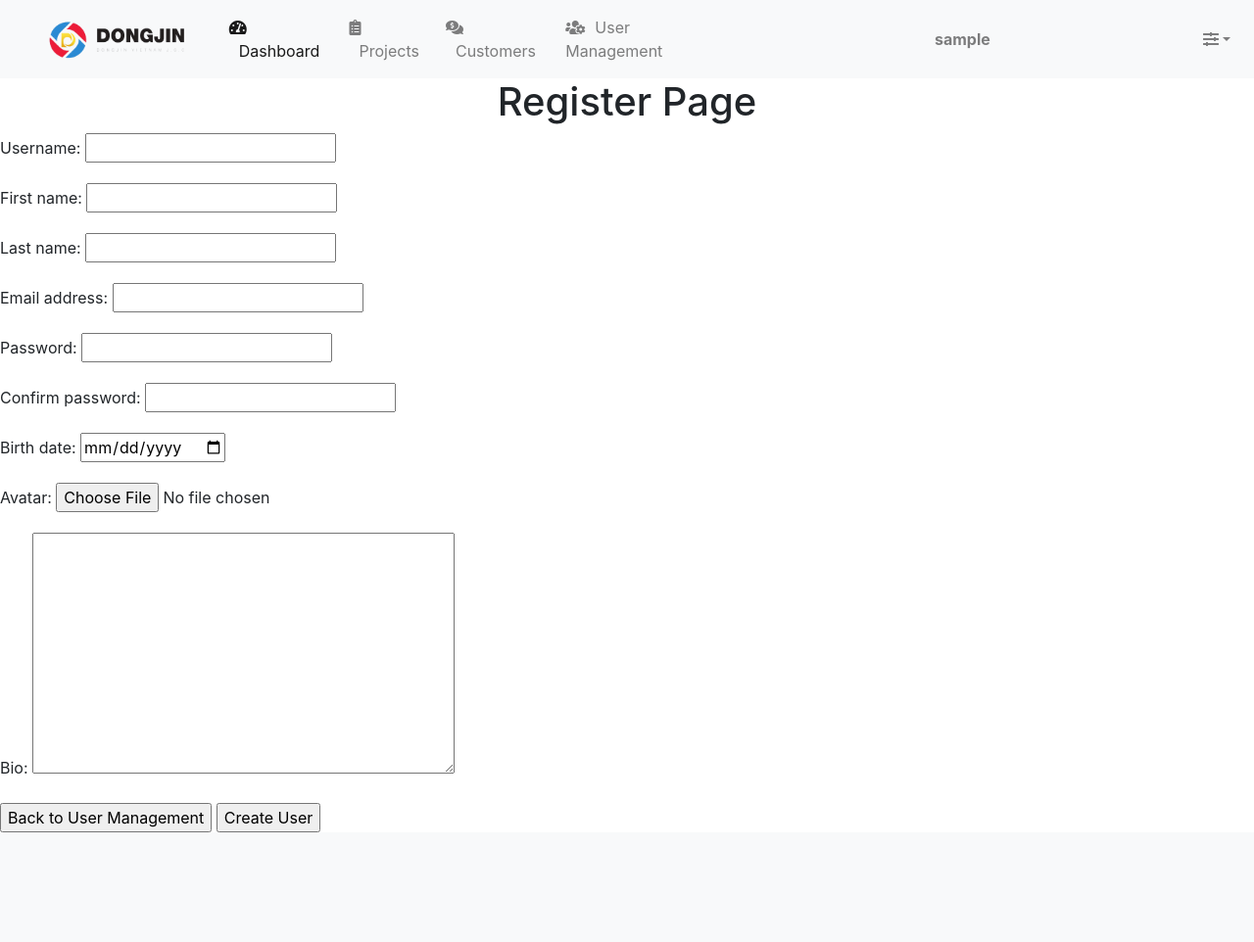
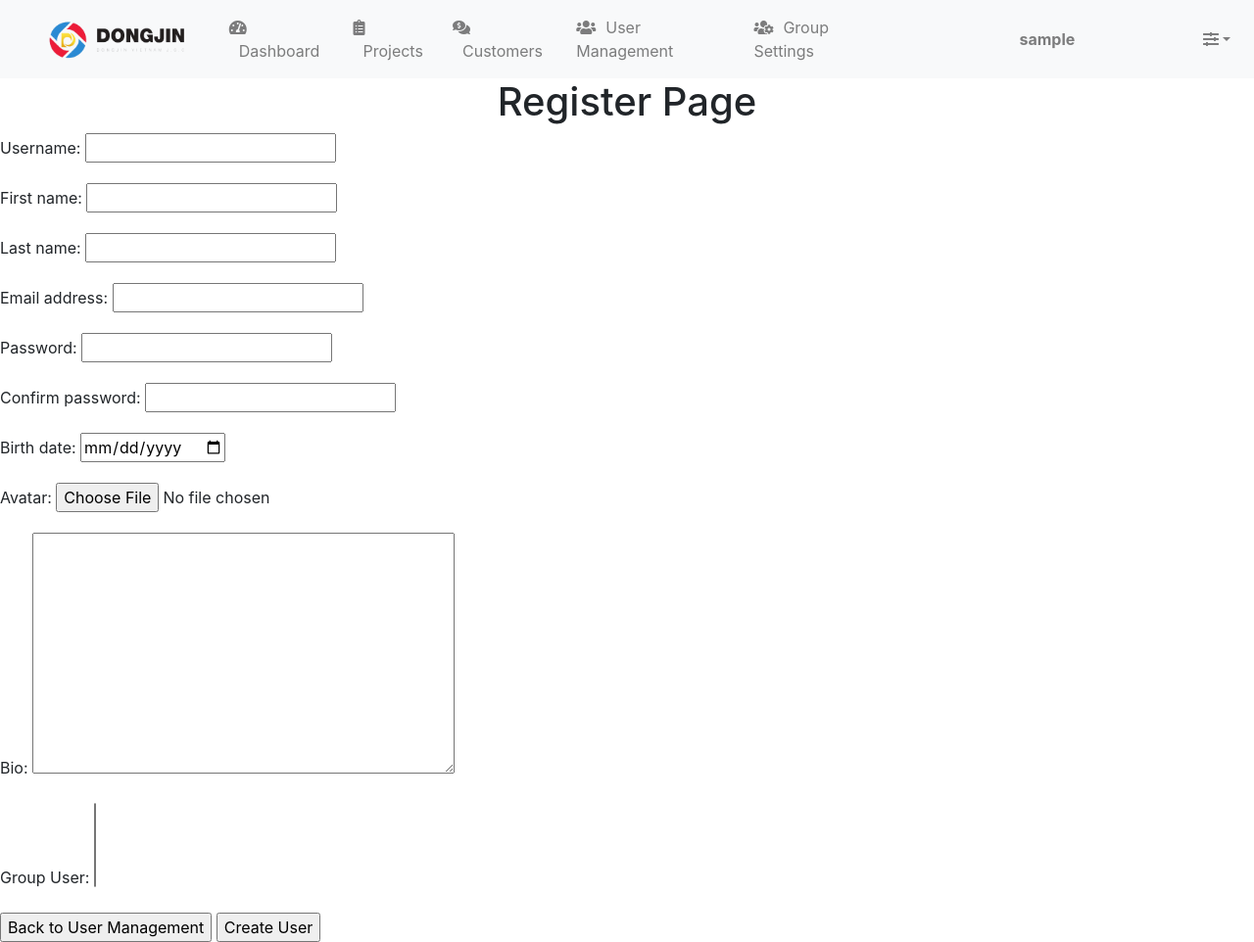
Before and after one commit to thiennguyenvu/dthaus, a Django app: page /register/ in a window 1280 px wide. Shown: the whole page at 98% size. Before the commit the page ends 850 px from the top, so only its background shows below. Run offline with Django 3.2, Linux system fonts and the light colour scheme; the visitor is signed in with stand-in values (Sample User, id 1); some libraries are stand-ins or nearby versions.

Commit message:
update front-end and group setting page

```diff
--- a/src/dthaus/accounts/forms.py
+++ b/src/dthaus/accounts/forms.py
@@ -10,8 +10,8 @@
 class UserProfileForm(ModelForm):
     class Meta:
         model = UserManagement
-        fields = ['first_name', 'last_name', 'email',
-                  'birth_date', ]
+        fields = ('first_name', 'last_name', 'email',
+                  'birth_date',)
         widgets = {
             'birth_date': DateInput(),
             'date_joined': forms.TextInput(),
@@ -62,3 +62,9 @@
         widgets = {
             'birth_date': DateInput(),
         }
+
+
+class GroupSettingsForm(ModelForm):
+    class Meta:
+        model = UserGroup
+        fields = '__all__'
--- a/src/dthaus/accounts/templates/accounts/register.html
+++ b/src/dthaus/accounts/templates/accounts/register.html
@@ -54,6 +54,10 @@
             <label for="id_bio">Bio:</label>
             {{ register_form.bio }}
         </p>
+        <p>
+            <label for="id_user_group">Group User:</label>
+            {{ register_form.user_group }}
+        </p>
         <a href="{% url 'user_management' %}"><input type="button" value="Back to User Management"></a>
         <input type="submit" value="Create User">
     </form>
--- a/src/dthaus/accounts/urls.py
+++ b/src/dthaus/accounts/urls.py
@@ -10,7 +10,9 @@
     path('profiles/<str:username>', views.profiles, name='profiles'),
     path('settings/<str:username>', views.settings, name='settings'),
     path('register/', views.register, name='register'),
-    path('user-management', views.user_management, name='user_management'),
+    path('user-management/', views.user_management, name='user_management'),
+    path('group-settings/', views.group_settings, name='group_settings'),
+    path('group-create/', views.group_create, name='group_create'),
 ]
 
 urlpatterns += static(settings.MEDIA_URL, document_root=settings.MEDIA_ROOT)
--- a/src/dthaus/accounts/views.py
+++ b/src/dthaus/accounts/views.py
@@ -10,7 +10,7 @@
 from django.utils import timezone
 
 from .models import *
-from .forms import UserBioForm, UserAvatarForm, UserPasswordForm, \
+from .forms import GroupSettingsForm, UserBioForm, UserAvatarForm, UserPasswordForm, \
     UserProfileForm, UserRegisterForm, UserManagementForm
 
 # Create your views here.
@@ -170,16 +170,45 @@
 @login_required(login_url='login')
 def user_management(request):
     title = 'User Management'
-
-
     user_list = UserManagement.objects.all()
-
 
     context = {
         'brand': brand,
         'title': title,
         'user_list': user_list,
-
     }
     return render(request, 'accounts/user-management.html', context=context)
-    pass
+
+
+@login_required(login_url='login')
+def group_settings(request):
+    title = 'Group Settings'
+    groups = UserGroup.objects.all()
+
+    context = {
+        'brand': brand,
+        'title': title,
+        'groups': groups,
+    }
+    return render(request, 'accounts/group-settings.html', context=context)
+
+@login_required(login_url='login')
+def group_create(request):
+    title = 'Group Create'
+    group_form = GroupSettingsForm()
+    if request.method == 'POST':
+        group_form = GroupSettingsForm(request.POST or None)
+        if group_form.is_valid():
+            group_form.save()
+            messages.add_message(request, messages.SUCCESS,
+                                 'Create group successfully.')
+            return redirect(group_settings)
+        else:
+            messages.add_message(request, messages.ERROR, 'Invalid form')
+
+    context = {
+        'brand': brand,
+        'title': title,
+        'group_form': group_form,
+    }
+    return render(request, 'accounts/group-create.html', context=context)
--- a/src/dthaus/static/css/navbar.css
+++ b/src/dthaus/static/css/navbar.css
@@ -12,3 +12,9 @@
   height: 32px;
   border-radius: 50px;
 }
+
+/* Highlight selected tab of navbar */
+.nav-item.active{
+  background-color: rgba(0,0,0,.1);
+  border-radius: 5%;
+}
--- a/src/dthaus/templates/navbar.html
+++ b/src/dthaus/templates/navbar.html
@@ -11,26 +11,56 @@
     </button>
     <div class="collapse navbar-collapse" id="navbarNavDropdown">
         <ul class="navbar-nav w-100">
+
+            {% if title == 'Dashboard' %}
             <li class="nav-item active">
+                {% else %}
+            <li class="nav-item">
+                {% endif %}
                 <a class="nav-link" href="{% url 'home' %}"><i class="fas fa-tachometer-alt"></i><span
                         class="label">Dashboard</span></a>
             </li>
+
+            {% if title == 'Projects' %}
+            <li class="nav-item active">
+                {% else %}
             <li class="nav-item">
+                {% endif %}
                 <a class="nav-link" href="{% url 'projects' %}"><i class="fas fa-clipboard-list"></i><span
                         class="label">Projects</span></a>
             </li>
+
+            {% if title == 'Customers' %}
+            <li class="nav-item active">
+                {% else %}
             <li class="nav-item">
+                {% endif %}
                 <a class="nav-link" href="{% url 'customers' %}"><i class="fas fa-comments-dollar"></i><span
                         class="label">Customers</span></a>
             </li>
+
+            {% if title == 'User Management' %}
+            <li class="nav-item active">
+                {% else %}
             <li class="nav-item">
-                <a class="nav-link" href="{% url 'user_management' %}"><i class="fas fa-users-cog"></i><span
+                {% endif %}
+                <a class="nav-link" href="{% url 'user_management' %}"><i class="fas fa-users"></i><span
                         class="label">User Management</span></a>
             </li>
+
+            {% if title == 'Group Settings' %}
+            <li class="nav-item active">
+                {% else %}
+            <li class="nav-item">
+                {% endif %}
+                <a class="nav-link" href="{% url 'group_settings' %}"><i class="fas fa-users-cog"></i><span
+                        class="label">Group Settings</span></a>
+            </li>
         </ul>
-        <ul class="navbar-nav w-100">
+        <ul class="navbar-nav w-50">
             <li class="nav-item ml-auto">
-                <a class="nav-link display-name" href="{% if request.user.username %}{% url 'profiles' username=request.user.username %}{% endif %}">
+                <a class="nav-link display-name"
+                    href="{% if request.user.username %}{% url 'profiles' username=request.user.username %}{% endif %}">
                     {% if request.user.avatar %}
                     <img intrinsicsize="32x32" class="navbar-profile-img" src="{{ request.user.avatar.url }}">
                     {% endif %}
@@ -41,12 +71,15 @@
                     aria-haspopup="true" aria-expanded="false" aria-label="settings"><i
                         class="fas fa-sliders-h"></i></a>
                 <div class="dropdown-menu dropdown-menu-right" aria-labelledby="navbarDropdownMenuLink">
-                    <a class="dropdown-item" href="{% if request.user.username %}{% url 'profiles' username=request.user.username %}{% endif %}"><i
+                    <a class="dropdown-item"
+                        href="{% if request.user.username %}{% url 'profiles' username=request.user.username %}{% endif %}"><i
                             class="fas fa-id-card"></i><span class="label">See your
                             profile</span></a>
                     <a class="dropdown-item" href="#"><i class="fas fa-comment-dots"></i><span class="label">Give
                             Feedback</span></a>
-                    <a class="dropdown-item" href="{% if request.user.username %}{% url 'settings' username=request.user.username %}{% endif %}"><i class="fas fa-cogs"></i><span class="label">Settings &
+                    <a class="dropdown-item"
+                        href="{% if request.user.username %}{% url 'settings' username=request.user.username %}{% endif %}"><i
+                            class="fas fa-cogs"></i><span class="label">Settings &
                             Privacy</span></a>
                     <a class="dropdown-item" href="#"><i class="fas fa-tv"></i><span class="label">Display &
                             Accessibility</span></a>
```
Also changed, not shown: src/dthaus/accounts/templates/accounts/user-management.html (+6 -11 lines), src/dthaus/projects/views.py (+47 -1 lines).
